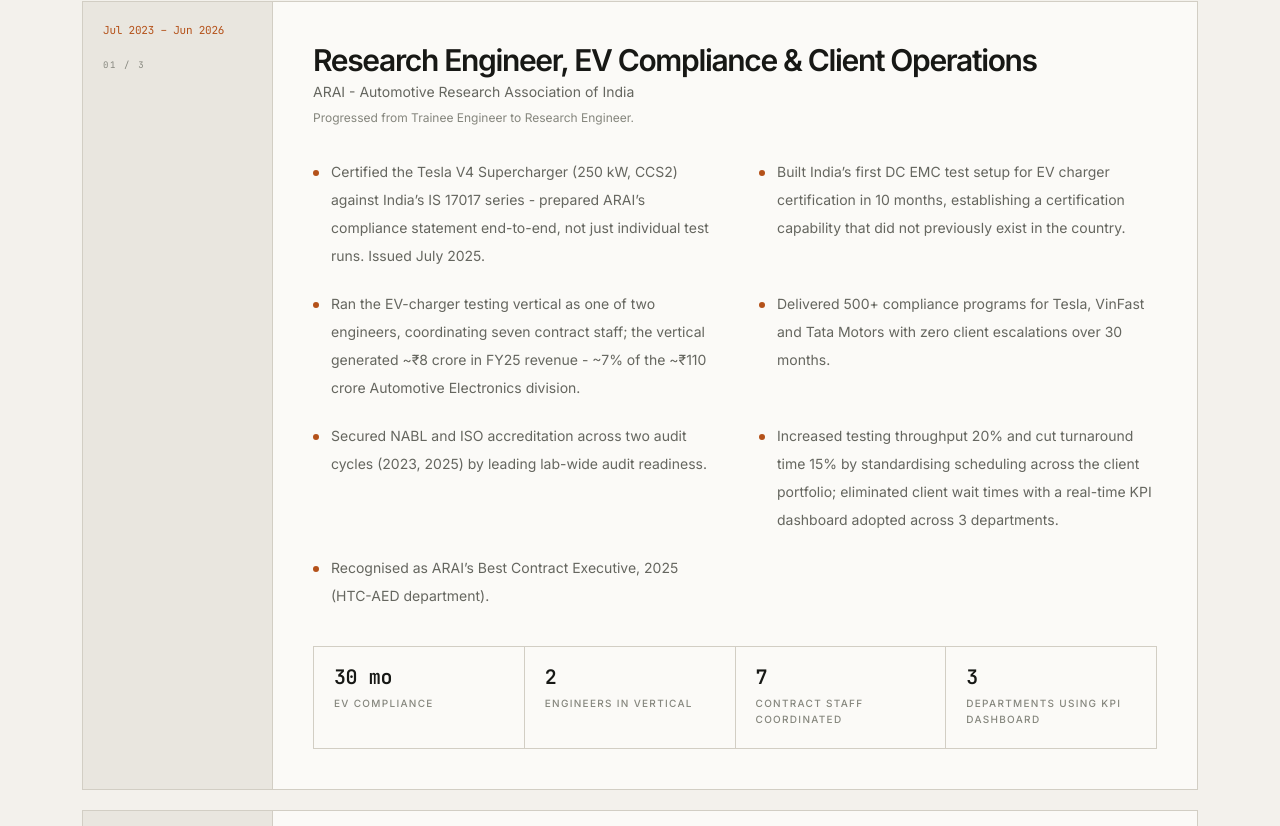
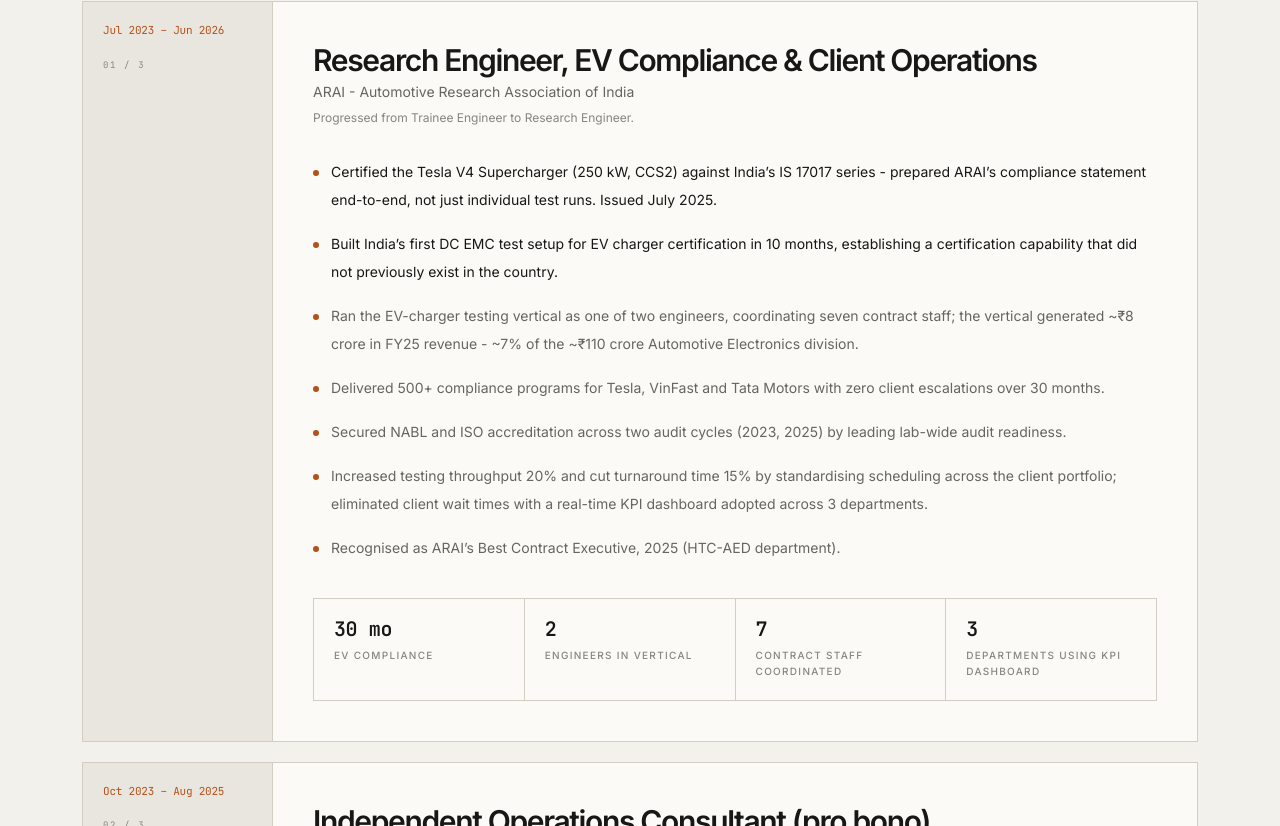
Before and after one commit to shantanuspatil2002-tech/shantanu-portfolio, a React (Vite) app: page / in a window 1280 px wide. Shown: the part 4634-5460 px from the top of the page. Built offline with nearby package versions, Linux system fonts and the light colour scheme.

Commit message:
improve ARAI and experience scanability

```diff
--- a/src/components/Experience.tsx
+++ b/src/components/Experience.tsx
@@ -7,7 +7,7 @@ export default function Experience() {
     <div className="space-y-5">
       {experience.map((job,index)=><Reveal key={job.org+job.title}><article className="grid overflow-hidden border border-line bg-surface lg:grid-cols-[190px_minmax(0,1fr)]">
         <div className="border-b border-line bg-surface-2 p-5 lg:border-b-0 lg:border-r"><div className="stat text-[11px] text-accent">{job.dates}</div><div className="mt-5 stat text-[9px] uppercase tracking-[.18em] text-faint">0{index+1} / {experience.length}</div></div>
-        <div className="p-6 sm:p-8 lg:p-10"><div className="max-w-3xl"><h3 className="text-3xl font-semibold tracking-[-.045em]">{job.title}</h3><div className="mt-1 text-sm text-muted">{job.org}</div>{job.note&&<div className="mt-2 text-xs text-faint">{job.note}</div>}</div><ul className="mt-8 grid gap-x-12 gap-y-5 md:grid-cols-2">{job.bullets.map((b,i)=><li key={i} className="flex gap-3 text-sm leading-7 text-muted"><span className="mt-3 h-1.5 w-1.5 shrink-0 rounded-full bg-accent"/><span>{b.text}</span></li>)}</ul>{index===0&&<div className="mt-9 grid grid-cols-2 gap-px border border-line bg-line sm:grid-cols-4">{[['30 mo','EV compliance'],['2','engineers in vertical'],['7','contract staff coordinated'],['3','departments using KPI dashboard']].map(([v,l])=><div key={l} className="bg-surface p-4 sm:p-5"><Stat value={v} label={l} size="sm"/></div>)}</div>}</div>
+        <div className="p-6 sm:p-8 lg:p-10"><div className="max-w-3xl"><h3 className="text-3xl font-semibold tracking-[-.045em]">{job.title}</h3><div className="mt-1 text-sm text-muted">{job.org}</div>{job.note&&<div className="mt-2 text-xs text-faint">{job.note}</div>}</div><ul className={`mt-8 grid gap-y-4 ${index === 0 ? 'max-w-4xl' : 'gap-x-12 md:grid-cols-2'}`}>{job.bullets.map((b,i)=><li key={i} className={`flex gap-3 text-sm leading-7 ${i < 2 && index === 0 ? 'text-ink' : 'text-muted'}`}><span className="mt-3 h-1.5 w-1.5 shrink-0 rounded-full bg-accent"/><span>{b.text}</span></li>)}</ul>{index===0&&<div className="mt-9 grid grid-cols-2 gap-px border border-line bg-line sm:grid-cols-4">{[['30 mo','EV compliance'],['2','engineers in vertical'],['7','contract staff coordinated'],['3','departments using KPI dashboard']].map(([v,l])=><div key={l} className="bg-surface p-4 sm:p-5"><Stat value={v} label={l} size="sm"/></div>)}</div>}</div>
       </article></Reveal>)}
     </div>
     <Reveal className="mt-10 grid gap-px border border-line bg-line md:grid-cols-2">
```
